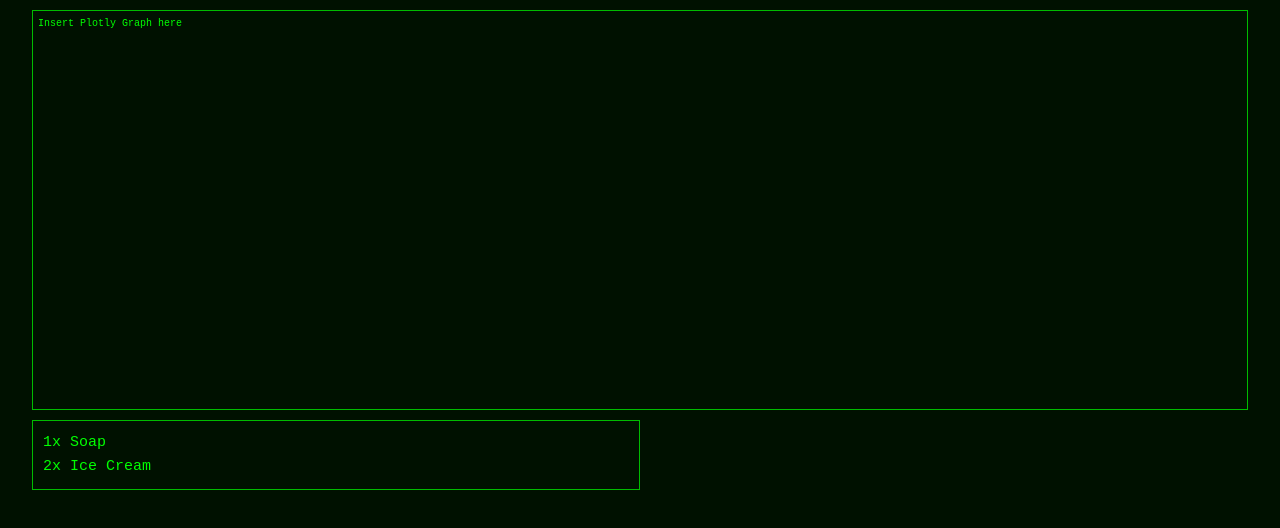
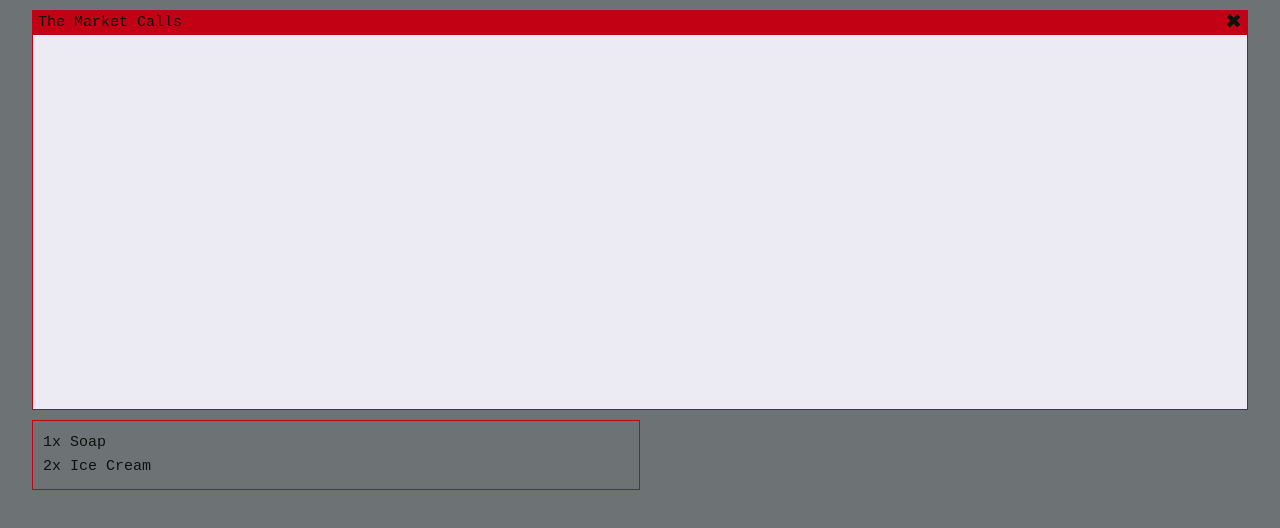
Before and after one commit to GuardianInferno/summer-stem, a Vue app in the folder frontend/: page / in a window 1280 px wide. Shown: the top 528 px of the page. Built offline with nearby package versions, Linux system fonts and the light colour scheme.

Commit message:
handle done

```diff
--- a/frontend/src/assets/scss/_variables.scss
+++ b/frontend/src/assets/scss/_variables.scss
@@ -1,3 +1,5 @@
-$background: #001100;
-$foreground: #00bb00;
-$fg15: #00ff00;
+$red: #C20114;
+$black: #0C120C;
+$nickel: #6D7275;
+$light-gray: #C7D6D5;
+$white: #ECEBF3
--- a/frontend/src/assets/scss/base.scss
+++ b/frontend/src/assets/scss/base.scss
@@ -14,8 +14,8 @@ body {
     "Arial",
     "Helvetica",
     sans-serif; */
-  background-color: $background;
-  color: $fg15;
+  background-color: $nickel;
+  color: $black;
   font-family: monospace;
   font-size: 15px;
   text-rendering: optimizeLegibility;
--- /dev/null
+++ b/frontend/src/components/Handle.vue
@@ -0,0 +1,22 @@
+<template>
+  <div class="handle">
+    <span class="label">The Market Calls</span>
+    <span class="close">✖</span>
+  </div>
+</template>
+
+<style lang="scss">
+.handle {
+    background-color: $red;
+    padding-left: 0.5rem;
+    padding-right: 0.5rem;
+    .label {
+      font-size: 1.5rem;
+    }
+    .close {
+      float: right;
+      font-size: 2rem;
+      transform: translateY(-13%);
+    }
+  }
+</style>
--- a/frontend/src/components/Items.vue
+++ b/frontend/src/components/Items.vue
@@ -7,7 +7,7 @@
 
 <style lang="scss">
 .bag {
-  border: 1px solid $foreground;
+  border: 1px solid $red;
   padding: 1rem;
   p {
     font-size: 1.5rem;
--- a/frontend/src/components/Market.vue
+++ b/frontend/src/components/Market.vue
@@ -1,13 +1,17 @@
+<script setup>
+import Handle from './Handle.vue';
+</script>
+
 <template>
 <div class="market-view">
-Insert Plotly Graph here
+  <Handle/>
 </div>
 </template>
 
 <style lang="scss">
 .market-view {
-  border: 1px solid $foreground;
+  border: 1px solid $red;
   height: 40rem;
-  padding: 0.5rem;
+  background-color: $white;
 }
 </style>
```
